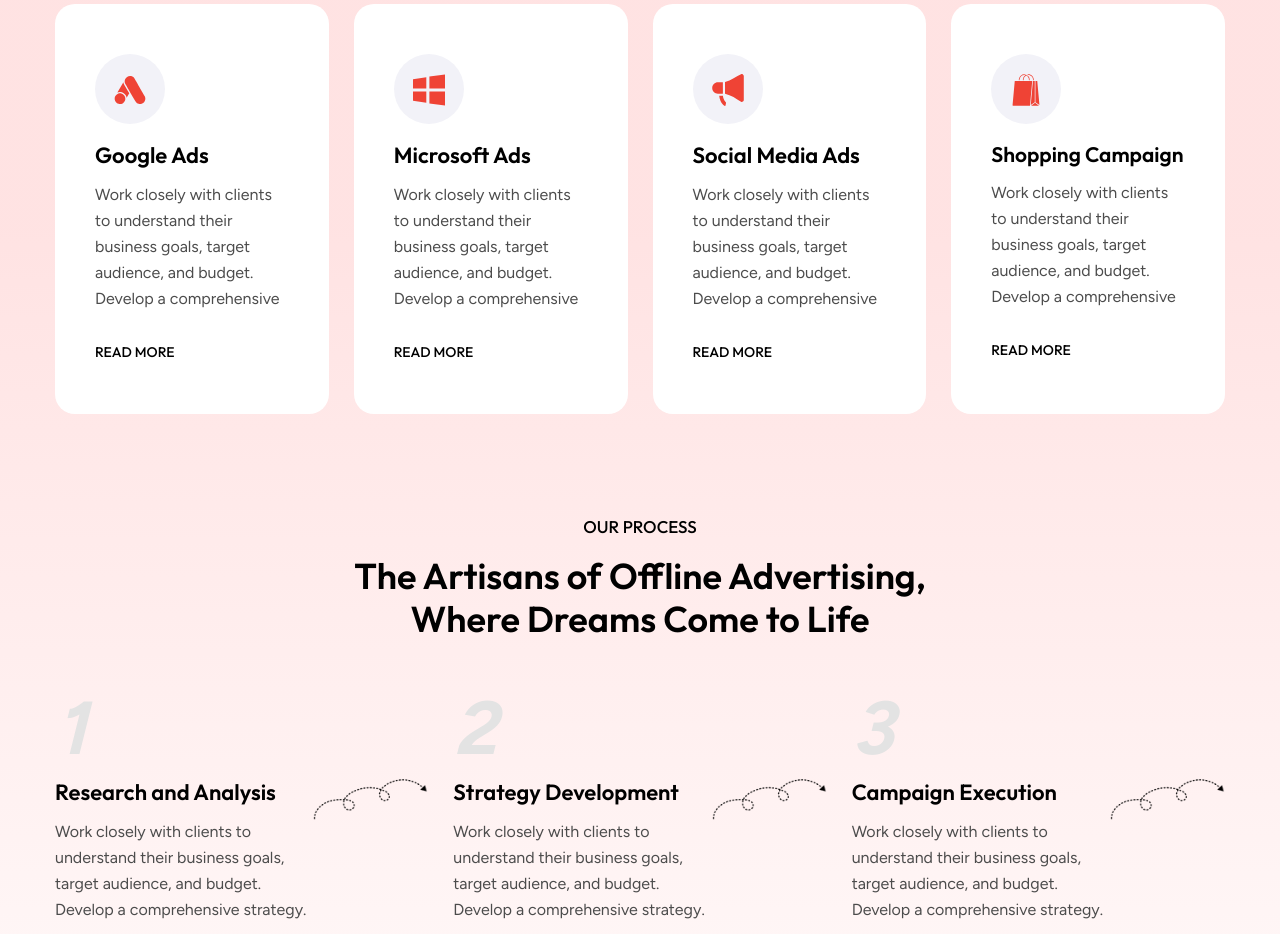
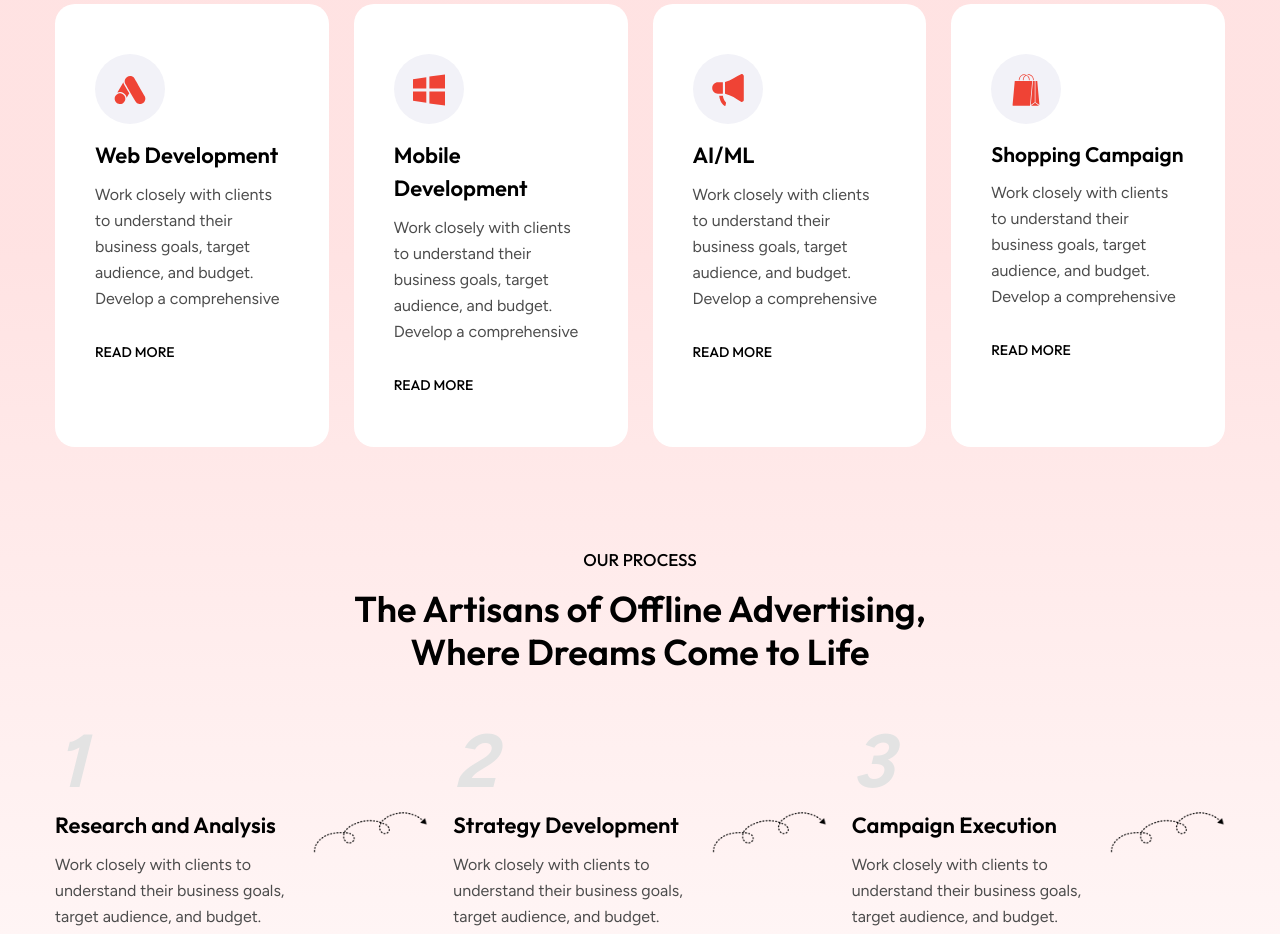
Before and after one commit to arslan7676/blockbytes, a Next.js app: page / in a window 1280 px wide. Shown: the part 3640-4574 px from the top of the page. Built offline with nearby package versions, Linux system fonts and the light colour scheme; some icons are missing.

Commit message:
updated code

```diff
--- a/src/components/Home/PaidSearchAdAgency/ServicesCard.tsx
+++ b/src/components/Home/PaidSearchAdAgency/ServicesCard.tsx
@@ -78,7 +78,7 @@ const ServicesCard = () => {
             </div>
 
             <h3 className="text-black text-[20px] md:text-[22px] font-semibold mb-[10px]">
-              Google Ads
+              Web Development
             </h3>
             <p>
               Work closely with clients to understand their business goals,
@@ -142,7 +142,7 @@ const ServicesCard = () => {
             </div>
 
             <h3 className="text-black text-[20px] md:text-[22px] font-semibold mb-[10px]">
-              Microsoft Ads
+              Mobile Development
             </h3>
             <p>
               Work closely with clients to understand their business goals,
@@ -196,7 +196,7 @@ const ServicesCard = () => {
             </div>
 
             <h3 className="text-black text-[20px] md:text-[22px] font-semibold mb-[10px]">
-              Social Media Ads
+              AI/ML
             </h3>
             <p>
               Work closely with clients to understand their business goals,
```
